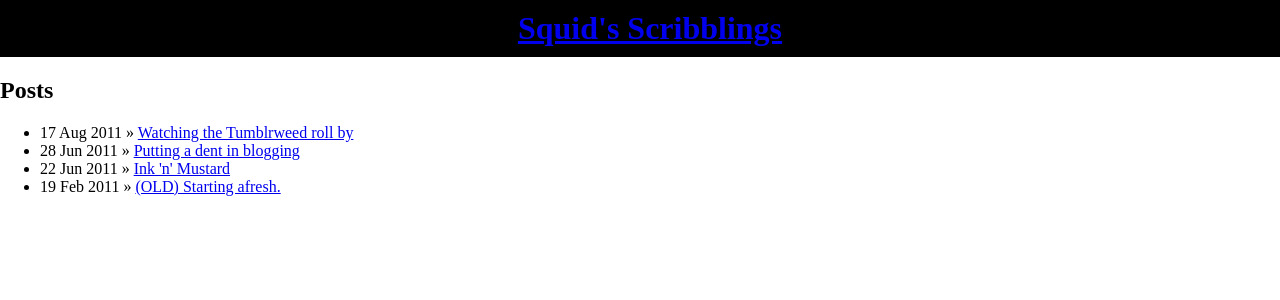
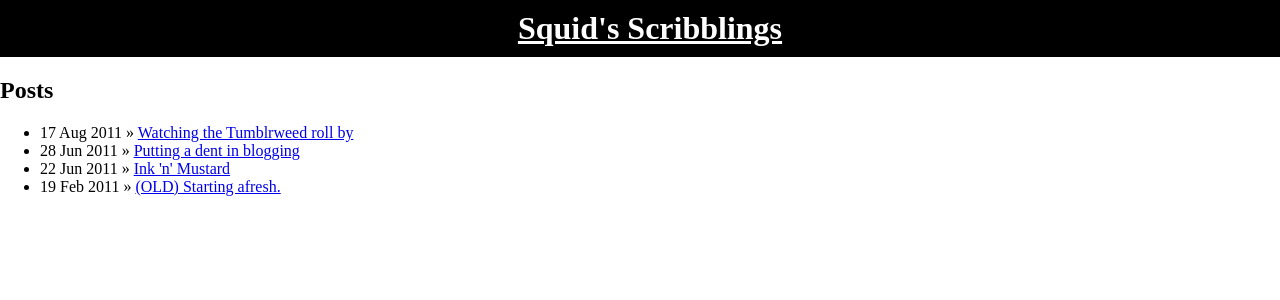
Before and after one commit to jesskay/psquid.net, a Jekyll site: the page built from index.html, in a window 1280 px wide. Shown: the top 300 px of the page. Built offline with Jekyll 4.4.1, drawn with Linux system fonts in a browser that asks for light colours.

Commit message:
Title link also needs style.

```diff
--- a/css/clean_ink.css
+++ b/css/clean_ink.css
@@ -13,3 +13,7 @@ h1 {
   background: rgb(0, 0, 0);
   color: rgb(255, 255, 255);
 }
+
+h1 a {
+  color: rgb(255, 255, 255);
+}
```
